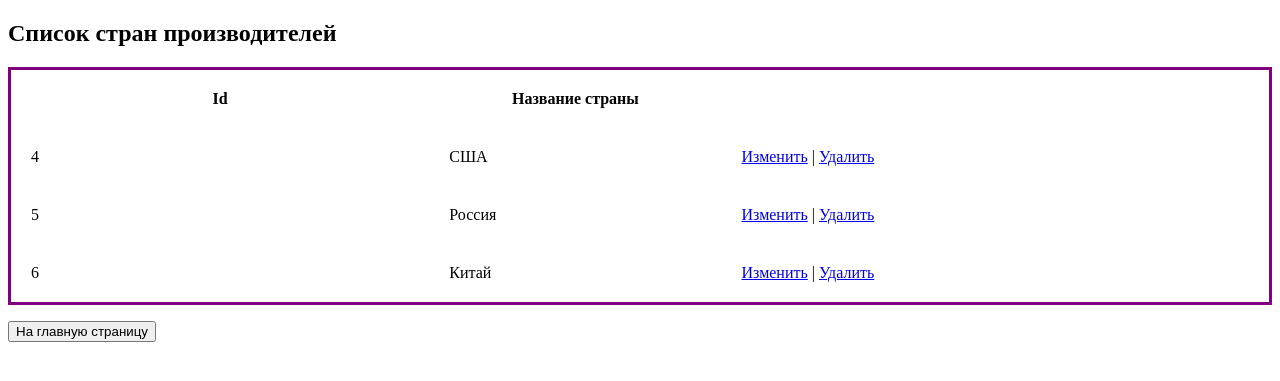
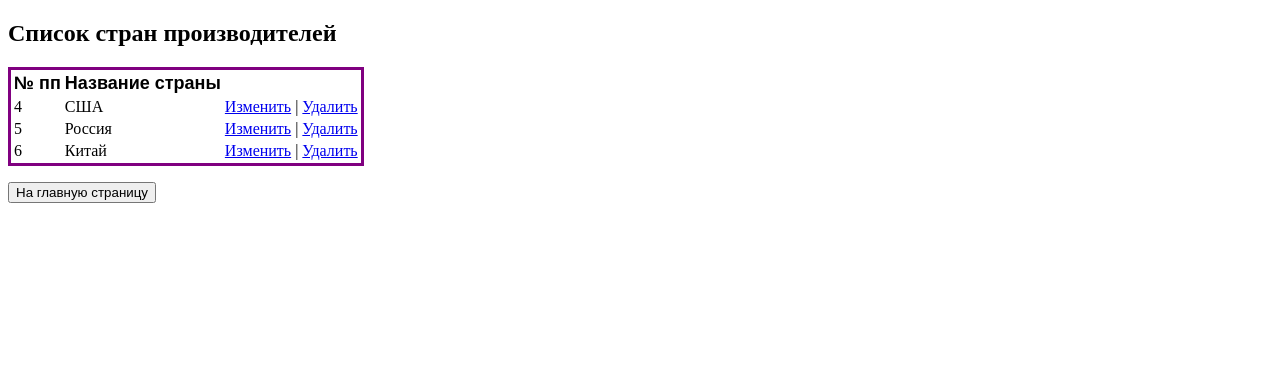
Before and after one commit to Vappiter/site_vappiter, a Django app: page /country in a window 1280 px wide. Shown: the top 381 px of the page. Run offline with Django 4.2, Linux system fonts and the light colour scheme; data comes from the database, SQL or seed files in the repository.

Commit message:
0008-2023-05-29

```diff
--- a/vappiter/static/css/country.css
+++ b/vappiter/static/css/country.css
@@ -1,26 +1,16 @@
-table {
+.table-all {
+    display: table;
     table-layout: fixed;
-    width: 100%;
-    border-collapse: collapse;
+    width: 400;
+    /* border-collapse: collapse; */
     border: 3px solid purple;
   }
+.table-heading{
+  font-family: Arial, Helvetica, sans-serif;
+  font-size: 18px;
+  font-weight: bold;
+  position: relative;
+  border: 1px solid green;
+  text-align: center;
 
-   thead th:nth-child(1) {
-    width: 30%;
-  }
-
-  thead th:nth-child(2) {
-    width: 20%;
-  }
-
-  thead th:nth-child(3) {
-    width: 15%;
-  }
-
-  thead th:nth-child(4) {
-    width: 35%;
-  }
-
-  th, td {
-    padding: 20px;
-  }
+}
--- a/vappiter/templates/country.html
+++ b/vappiter/templates/country.html
@@ -10,10 +10,10 @@
 
     {% if country.count > 0 %}
     <h2>Список стран производителей</h2>
-    <table>
-        <thead><th>Id</th><th>Название страны</th></th></thead>
+    <table class='table-all'>
+        <thead class='table-heading'><th>№ пп</th><th>Название страны</th></th></thead>
         {% for hcountry in country %}
-        <tr>
+        <tr class ='table-row'>
             <td>{{ hcountry.id }}</td>
             <td>{{ hcountry.country }}</td>
             <td><a href="edit/{{person.id}}">Изменить</a> | <a href="delete/{{person.id}}">Удалить</a></td>
```
